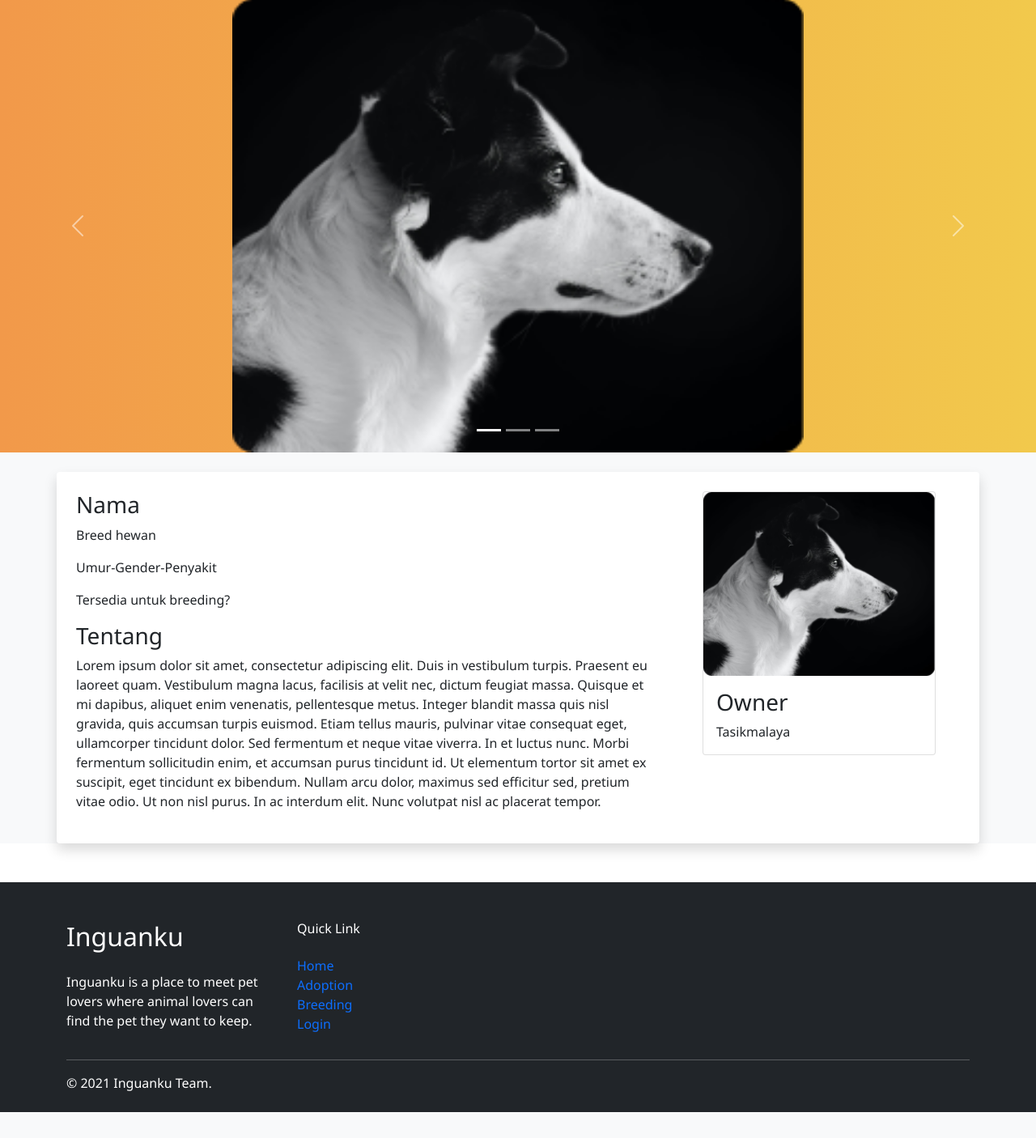
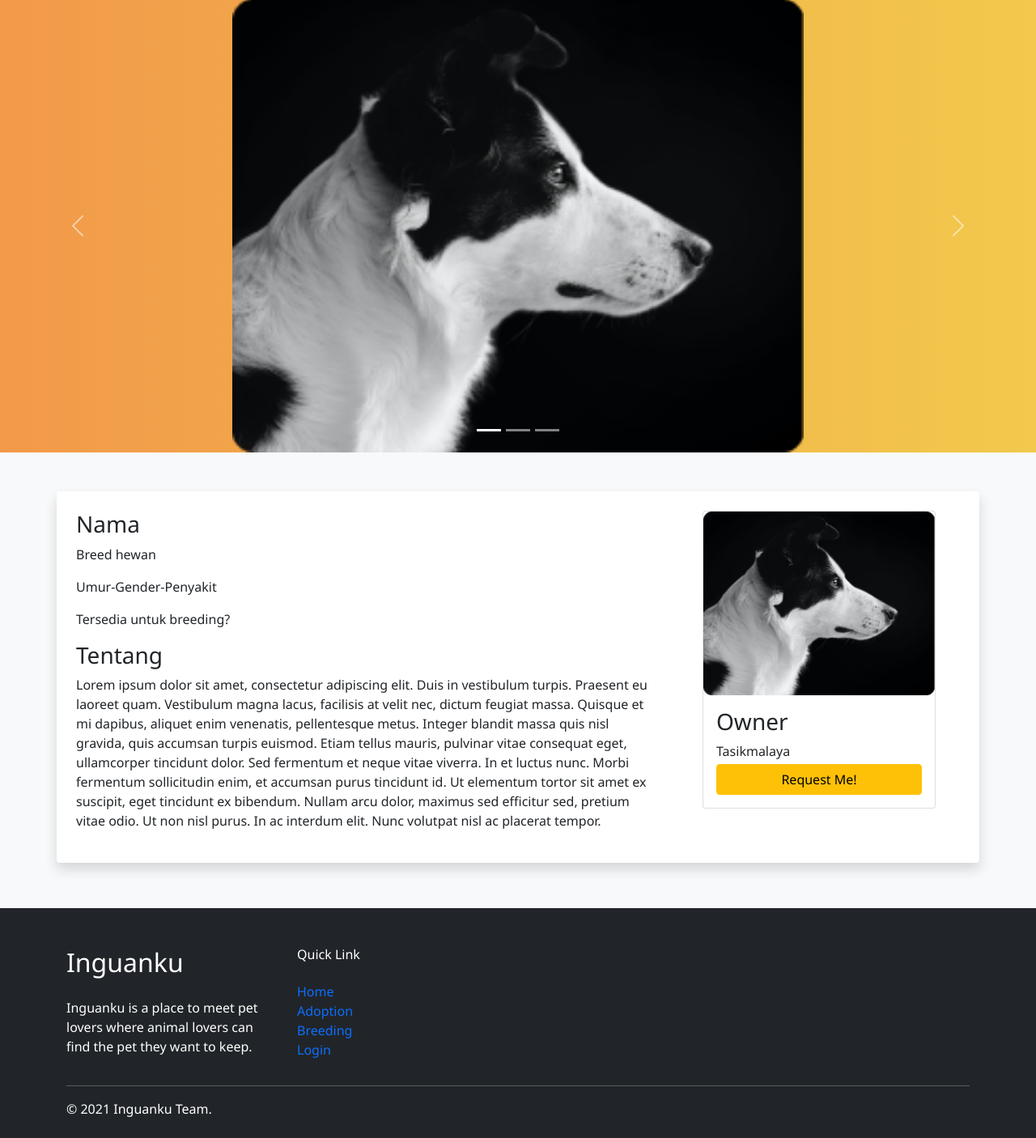
Before and after one commit to inguanku/inguanku, a CodeIgniter 4 app: template app/Views/post/detail.php in a window 1280 px wide. Shown: the part 68-1474 px from the top of the page at 81% size. Before the commit the page ends 1442 px from the top, so only its background shows below. Run offline with PHP 8.4 and a stand-in for CodeIgniter, Linux system fonts and the light colour scheme; the template is opened without the code that fills it, so the values that code supplies are empty; some libraries are stand-ins or nearby versions.

Commit message:
fixed bug

```diff
--- a/app/Views/post/detail.php
+++ b/app/Views/post/detail.php
@@ -32,7 +32,7 @@
         </div>
     </div>
 
-    <div class="container card-detail shadow p-4 mt-4 mb-5 bg-white rounded">
+    <div class="container card-detail shadow p-4 mt-5 mb-5 bg-white rounded">
         <div class="row">
             <div class="col-8">
                 <div class="row">
@@ -60,6 +60,7 @@
                     <div class="card-body">
                         <h3 class="card-text">Owner</h3>
                         <div class="card-text">Tasikmalaya</div>
+                        <a href="#" class="mt-1 mx-auto d-block btn btn-warning">Request Me!</a>
                     </div>
                 </div>
             </div>
--- a/app/Views/post/template.php
+++ b/app/Views/post/template.php
@@ -10,7 +10,7 @@
 </head>
 
 <body>
-    <div class="container-fluid kontener bg-light px-0">
+    <div class="container-fluid kontener bg-light px-0 pb-2">
         <div class="container-fluid px-0">
             <nav class="navbar navbar-expand-lg shadow-sm">
                 <div class="container">
@@ -27,13 +27,13 @@
                                 <a class="nav-link text-dark" href="/post/breed">Breeding</a>
                             </li>
                         </ul>
-                        <?php if($user):?>
-                            <?php echo '<a href="#" class="link-dark me-3">Hello, '.$user.'</a>'?>
+                        <?php if ($user) : ?>
+                            <?php echo '<a href="#" class="link-dark me-3">Hello, ' . $user . '</a>' ?>
                             <a href="/user/logout" class="link-dark me-3">Logout</a>
-                        <?php else:?>
+                        <?php else : ?>
                             <a href="/login" class="link-light me-3">Login</a>
                             <a href="/register" class="btn btn-warning rounded-pill btn-sm button">Register</a>
-                        <?php endif;?>
+                        <?php endif; ?>
                     </div>
                 </div>
             </nav>
@@ -42,11 +42,13 @@
             <?= $this->renderSection('content'); ?>
         </div>
     </div>
-    <div id="footer" class="pt-lg-5 pt-0 mt-0 mt-lg-5 text-center text-lg-start bg-dark text-white">
+    <div id="footer" class="pt-lg-5 pt-0 mt-0 text-center text-lg-start bg-dark text-white">
         <div class="container">
             <div class="row gy-4">
                 <div class="col-sm-3">
-                    <a href="#" class="accent-text-color text-decoration-none"><h2 class="text-white">Inguanku</h2></a>
+                    <a href="#" class="accent-text-color text-decoration-none">
+                        <h2 class="text-white">Inguanku</h2>
+                    </a>
                     <p class="accent-text-color font-size-14 pt-3">
                         Inguanku is a place to meet pet lovers where animal lovers can find the pet they want to keep.
                     </p>
```
